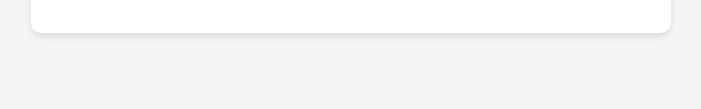
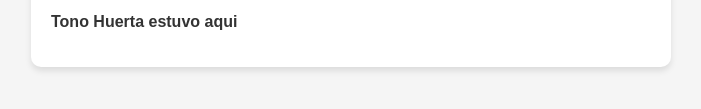
Before and after one commit to JuaryLopez/deezer, a plain HTML site: page index.html in a window 1280 px wide. Shown: the part 275-384 px from the top of the page, without its empty margins (289-990 px from the left). Drawn offline with Linux system fonts and the light colour scheme.

Commit message:
Add a tag in the index.html

```diff
--- a/index.html
+++ b/index.html
@@ -15,6 +15,7 @@
             <img id="artistPicture" alt="Artist Picture" style="max-width: 200px; border-radius: 50%;">
             <p><strong>Escuchas:</strong> <span id="artistFans"></span></p>
             <p><strong>Deezer link:</strong> <a id="artistLink" href="#" target="_blank">View Profile</a></p>
+            <p><strong>Tono Huerta estuvo aqui</strong>
         </div>
     </div>
     <script src="script.js"></script>
```
